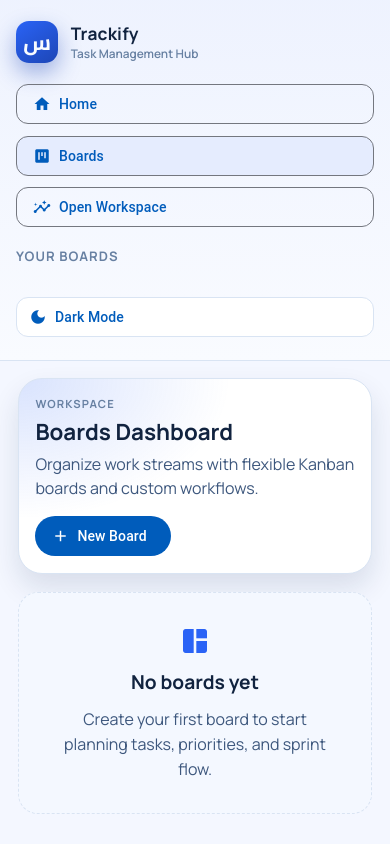
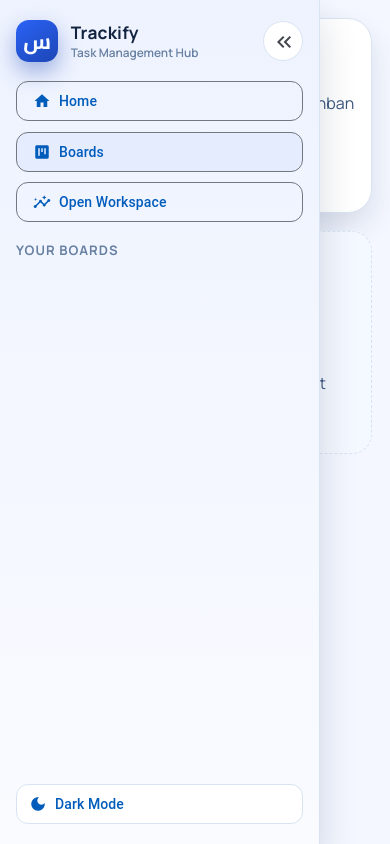
Before and after one commit to Hadi20Diab/Trackify, an Angular app: page /boards in a window 390 px wide. Built offline with nearby package versions, Linux system fonts and the light colour scheme.

Commit message:
feat(sidebar): add animated collapsible navigation with persisted state

```diff
--- a/angular.json
+++ b/angular.json
@@ -44,8 +44,8 @@
                 },
                 {
                   "type": "anyComponentStyle",
-                  "maximumWarning": "4kB",
-                  "maximumError": "8kB"
+                  "maximumWarning": "6kB",
+                  "maximumError": "10kB"
                 }
               ],
               "outputHashing": "all"
--- a/src/app/core/layout/app-shell.component.css
+++ b/src/app/core/layout/app-shell.component.css
@@ -1,8 +1,14 @@
 .app-shell {
+  --sidebar-width: 300px;
   display: grid;
-  grid-template-columns: 300px minmax(0, 1fr);
+  grid-template-columns: var(--sidebar-width) minmax(0, 1fr);
   min-height: 100vh;
   background: var(--page-background);
+  transition: grid-template-columns 260ms ease;
+}
+
+.app-shell--collapsed {
+  --sidebar-width: 88px;
 }
 
 .sidebar {
@@ -15,12 +21,22 @@
   position: sticky;
   top: 0;
   height: 100vh;
+  overflow: hidden;
+  transition: padding 260ms ease;
 }
 
 .brand {
   display: flex;
   align-items: center;
+  justify-content: space-between;
   gap: 0.8rem;
+}
+
+.brand__identity {
+  display: flex;
+  align-items: center;
+  gap: 0.8rem;
+  min-width: 0;
 }
 
 .brand__glyph {
@@ -35,6 +51,12 @@
   color: #f8fbff;
   background: linear-gradient(145deg, var(--brand-500), var(--brand-700));
   box-shadow: 0 10px 22px color-mix(in srgb, var(--brand-700) 40%, transparent);
+  flex-shrink: 0;
+}
+
+.brand__copy {
+  min-width: 0;
+  transition: opacity 200ms ease, transform 200ms ease;
 }
 
 .brand h1 {
@@ -51,6 +73,11 @@
   font-weight: 600;
 }
 
+.sidebar-toggle {
+  border: 1px solid var(--surface-border);
+  background: var(--surface-card);
+}
+
 .sidebar__quick-actions {
   display: grid;
   gap: 0.65rem;
@@ -59,6 +86,11 @@
 .nav-btn {
   justify-content: flex-start;
   border-radius: 12px;
+  min-height: 40px;
+}
+
+.nav-btn span {
+  transition: opacity 180ms ease, transform 180ms ease;
 }
 
 .nav-btn--active {
@@ -85,6 +117,7 @@
   text-transform: uppercase;
   letter-spacing: 0.08em;
   color: var(--text-tertiary);
+  transition: opacity 180ms ease, transform 180ms ease;
 }
 
 .sidebar__boards span {
@@ -145,12 +178,14 @@
   font-weight: 600;
   color: var(--text-primary);
   line-height: 1.25;
+  transition: opacity 180ms ease;
 }
 
 .board-link__description {
   font-size: 0.73rem;
   color: var(--text-tertiary);
   line-height: 1.3;
+  transition: opacity 180ms ease;
 }
 
 .sidebar__theme button {
@@ -161,9 +196,75 @@
   background: var(--surface-card);
 }
 
+.sidebar__theme span {
+  transition: opacity 180ms ease;
+}
+
 .workspace {
   min-width: 0;
   padding: 1.45rem;
+  position: relative;
+}
+
+.sidebar-toggle-floating {
+  position: fixed;
+  z-index: 12;
+  top: 1rem;
+  left: 1rem;
+}
+
+.app-shell--collapsed .sidebar {
+  padding: 1.1rem 0.8rem;
+}
+
+.app-shell--collapsed .brand {
+  justify-content: center;
+}
+
+.app-shell--collapsed .brand__copy,
+.app-shell--collapsed .nav-btn span,
+.app-shell--collapsed .board-link__description,
+.app-shell--collapsed .sidebar__theme span,
+.app-shell--collapsed .sidebar__boards h2,
+.app-shell--collapsed .board-link--last .board-link__title::after {
+  opacity: 0;
+  pointer-events: none;
+  width: 0;
+  overflow: hidden;
+}
+
+.app-shell--collapsed .sidebar__boards header {
+  justify-content: center;
+}
+
+.app-shell--collapsed .sidebar__boards span {
+  position: absolute;
+  opacity: 0;
+  pointer-events: none;
+}
+
+.app-shell--collapsed .nav-btn {
+  justify-content: center;
+  padding-left: 0;
+  padding-right: 0;
+}
+
+.app-shell--collapsed .board-link {
+  padding: 0.62rem 0.4rem;
+  justify-items: center;
+}
+
+.app-shell--collapsed .board-link__title {
+  max-width: 36px;
+  white-space: nowrap;
+  overflow: hidden;
+  text-overflow: clip;
+}
+
+.app-shell--collapsed .sidebar-toggle {
+  position: absolute;
+  top: 1.15rem;
+  right: 0.7rem;
 }
 
 @media (max-width: 1100px) {
@@ -171,16 +272,23 @@
     grid-template-columns: 1fr;
   }
 
-  .sidebar {
-    position: static;
-    height: auto;
-    border-right: 0;
-    border-bottom: 1px solid var(--surface-border);
-    grid-template-rows: auto;
+  .app-shell--collapsed {
+    --sidebar-width: 0;
   }
 
-  .board-links {
-    max-height: 168px;
+  .sidebar {
+    position: fixed;
+    z-index: 20;
+    width: min(88vw, 320px);
+    transform: translateX(0);
+    transition: transform 240ms ease;
+    box-shadow: var(--shadow-lg);
+    border-right: 1px solid var(--surface-border);
+    border-bottom: 0;
+  }
+
+  .app-shell--collapsed .sidebar {
+    transform: translateX(-105%);
   }
 
   .workspace {
--- a/src/app/core/layout/app-shell.component.html
+++ b/src/app/core/layout/app-shell.component.html
@@ -1,25 +1,44 @@
-<div class="app-shell">
-  <aside class="sidebar">
+<div class="app-shell" [class.app-shell--collapsed]="isSidebarCollapsed()">
+  <aside class="sidebar" [class.sidebar--collapsed]="isSidebarCollapsed()">
     <section class="brand">
-      <div class="brand__glyph">س</div>
-      <div>
-        <h1>Trackify</h1>
-        <p>Task Management Hub</p>
+      <div class="brand__identity">
+        <div class="brand__glyph">س</div>
+        <div class="brand__copy">
+          <h1>Trackify</h1>
+          <p>Task Management Hub</p>
+        </div>
       </div>
+
+      <button
+        mat-icon-button
+        type="button"
+        class="sidebar-toggle"
+        (click)="toggleSidebar()"
+        [attr.aria-label]="isSidebarCollapsed() ? 'Open sidebar' : 'Collapse sidebar'"
+      >
+        <mat-icon>{{ isSidebarCollapsed() ? 'keyboard_double_arrow_right' : 'keyboard_double_arrow_left' }}</mat-icon>
+      </button>
     </section>
 
     <section class="sidebar__quick-actions">
-      <a mat-stroked-button class="nav-btn" routerLink="/" [routerLinkActiveOptions]="{ exact: true }" routerLinkActive="nav-btn--active">
+      <a
+        mat-stroked-button
+        class="nav-btn"
+        routerLink="/"
+        [routerLinkActiveOptions]="{ exact: true }"
+        routerLinkActive="nav-btn--active"
+        [matTooltip]="isSidebarCollapsed() ? 'Home' : ''"
+      >
         <mat-icon>home</mat-icon>
-        Home
+        <span>Home</span>
       </a>
-      <a mat-stroked-button class="nav-btn" routerLink="/boards" routerLinkActive="nav-btn--active">
+      <a mat-stroked-button class="nav-btn" routerLink="/boards" routerLinkActive="nav-btn--active" [matTooltip]="isSidebarCollapsed() ? 'Boards' : ''">
         <mat-icon>view_kanban</mat-icon>
-        Boards
+        <span>Boards</span>
       </a>
-      <a mat-stroked-button class="nav-btn" routerLink="/board" routerLinkActive="nav-btn--active">
+      <a mat-stroked-button class="nav-btn" routerLink="/board" routerLinkActive="nav-btn--active" [matTooltip]="isSidebarCollapsed() ? 'Open Workspace' : ''">
         <mat-icon>insights</mat-icon>
-        Open Workspace
+        <span>Open Workspace</span>
       </a>
     </section>
 
@@ -38,6 +57,7 @@
             [routerLink]="['/board', board.id]"
             routerLinkActive="board-link--active"
             [class.board-link--last]="(lastOpenedBoardId$ | async) === board.id"
+            [matTooltip]="isSidebarCollapsed() ? board.title : ''"
             (click)="persistOpenedBoard(board.id)"
           >
             <span class="board-link__title">{{ board.title }}</span>
@@ -57,12 +77,25 @@
         [matTooltip]="(isDarkMode$ | async) ? 'Switch to light mode' : 'Switch to dark mode'"
       >
         <mat-icon>{{ (isDarkMode$ | async) ? 'light_mode' : 'dark_mode' }}</mat-icon>
-        {{ (isDarkMode$ | async) ? 'Light Mode' : 'Dark Mode' }}
+        <span>{{ (isDarkMode$ | async) ? 'Light Mode' : 'Dark Mode' }}</span>
       </button>
     </section>
   </aside>
 
   <main class="workspace">
+    @if (isSidebarCollapsed()) {
+      <button
+        mat-mini-fab
+        type="button"
+        color="primary"
+        class="sidebar-toggle-floating"
+        (click)="toggleSidebar()"
+        aria-label="Open sidebar"
+      >
+        <mat-icon>menu</mat-icon>
+      </button>
+    }
+
     <router-outlet></router-outlet>
   </main>
 </div>
--- a/src/app/core/layout/app-shell.component.ts
+++ b/src/app/core/layout/app-shell.component.ts
@@ -1,12 +1,15 @@
 import { AsyncPipe } from '@angular/common';
-import { ChangeDetectionStrategy, Component, inject } from '@angular/core';
+import { ChangeDetectionStrategy, Component, inject, signal } from '@angular/core';
 import { MatButtonModule } from '@angular/material/button';
 import { MatIconModule } from '@angular/material/icon';
 import { MatTooltipModule } from '@angular/material/tooltip';
 import { RouterLink, RouterLinkActive, RouterOutlet } from '@angular/router';
 import { Board } from '../../models/board.model';
 import { BoardService } from '../../services/board.service';
+import { StorageService } from '../../services/storage.service';
 import { ThemeService } from '../../services/theme.service';
+
+const SIDEBAR_COLLAPSE_STORAGE_KEY = 'trackify_sidebar_collapsed';
 
 @Component({
   selector: 'app-shell',
@@ -27,13 +30,23 @@ import { ThemeService } from '../../services/theme.service';
 export class AppShellComponent {
   private readonly boardService = inject(BoardService);
   private readonly themeService = inject(ThemeService);
+  private readonly storageService = inject(StorageService);
 
   readonly boards$ = this.boardService.boards$;
   readonly lastOpenedBoardId$ = this.boardService.lastOpenedBoardId$;
   readonly isDarkMode$ = this.themeService.isDarkMode$;
+  readonly isSidebarCollapsed = signal(
+    this.storageService.getItem<boolean>(SIDEBAR_COLLAPSE_STORAGE_KEY, false),
+  );
 
   toggleTheme(): void {
     this.themeService.toggleDarkMode();
+  }
+
+  toggleSidebar(): void {
+    const nextState = !this.isSidebarCollapsed();
+    this.isSidebarCollapsed.set(nextState);
+    this.storageService.setItem(SIDEBAR_COLLAPSE_STORAGE_KEY, nextState);
   }
 
   persistOpenedBoard(boardId: string): void {
```
